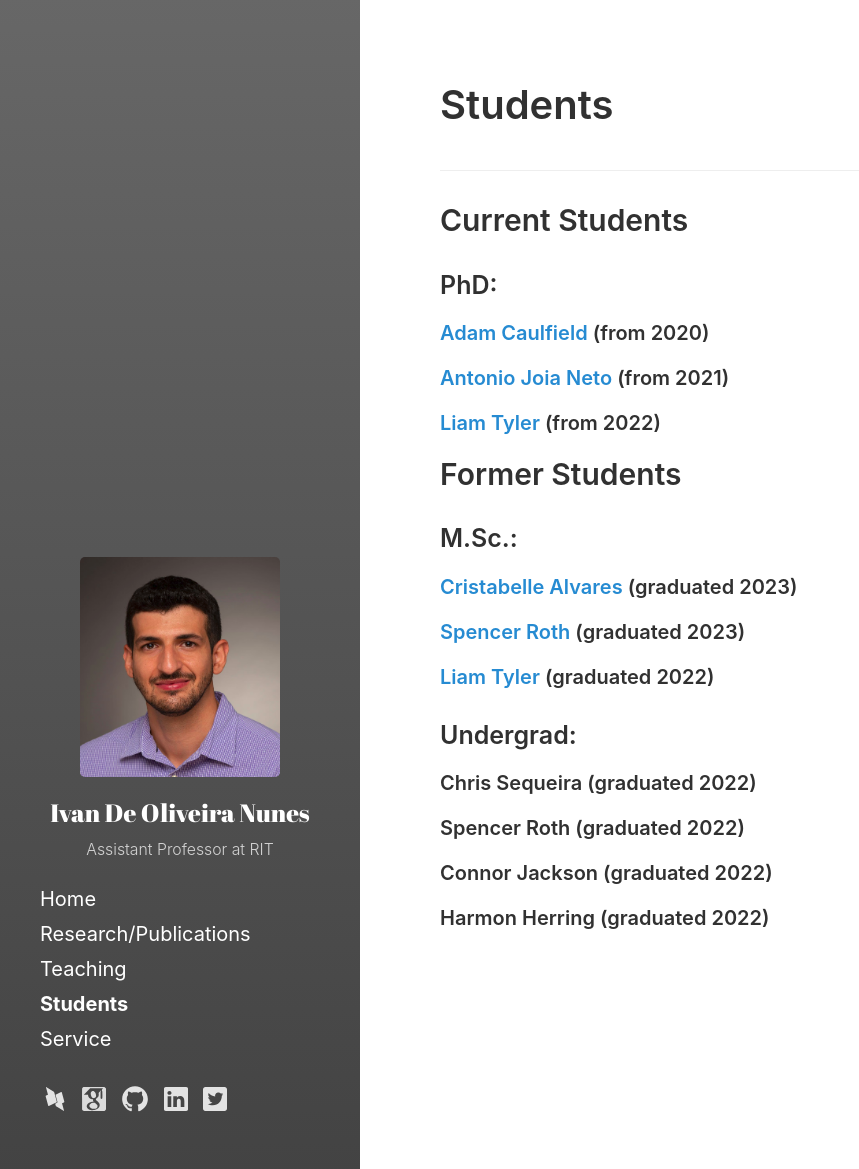
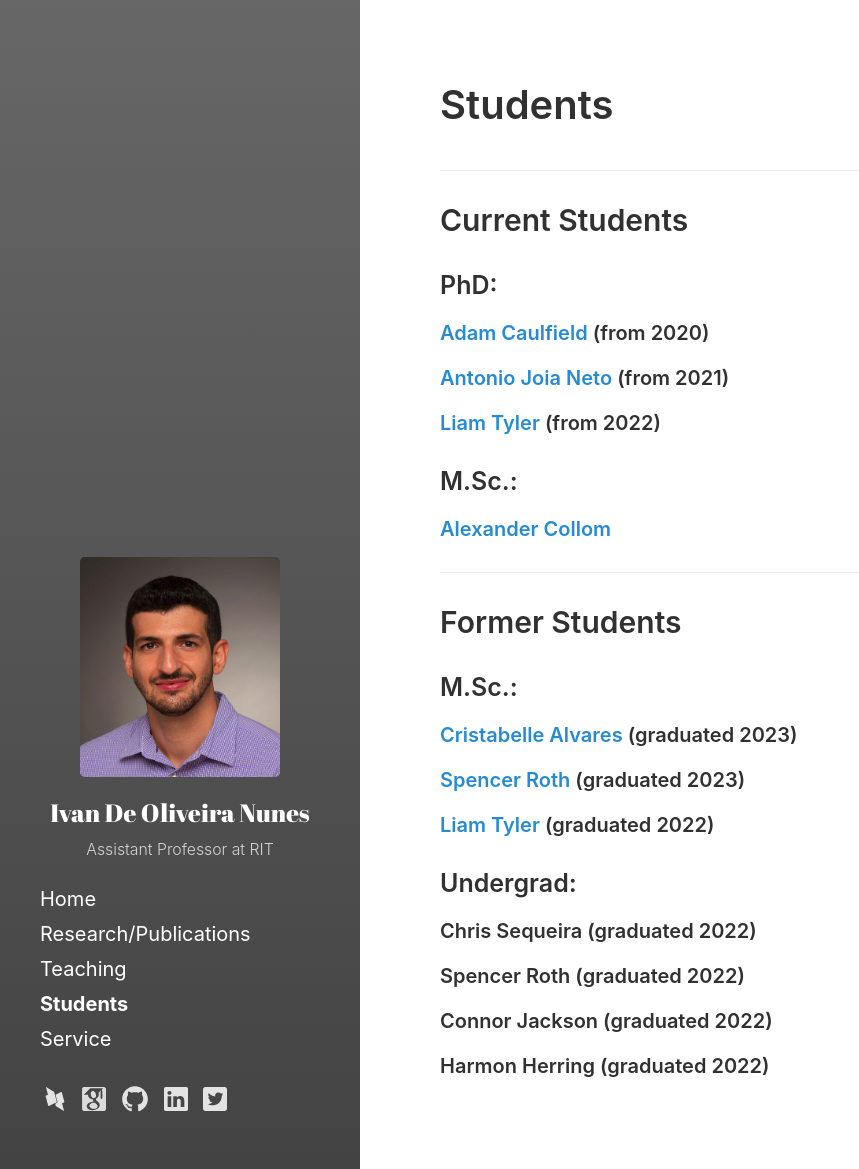
Before and after one commit to ivanolive/ivanolive.github.io, a Jekyll site: the page built from students.md, in a window 1280 px wide. Shown: the whole page, without its empty margins (0-859 px from the left). Built offline with Jekyll 4.4.1, drawn with Linux system fonts in a browser that asks for light colours.

Commit message:
Update students.md

```diff
--- a/students.md
+++ b/students.md
@@ -18,6 +18,13 @@ ___
 #### [Antonio Joia Neto](https://a-joia.github.io/) (from 2021)
 
 #### [Liam Tyler](https://lgt2621.github.io) (from 2022)
+
+
+### M.Sc.:
+
+#### [Alexander Collom](https://www.linkedin.com/in/alexcollom-rit/)
+
+___
 
 
 ## Former Students
```
